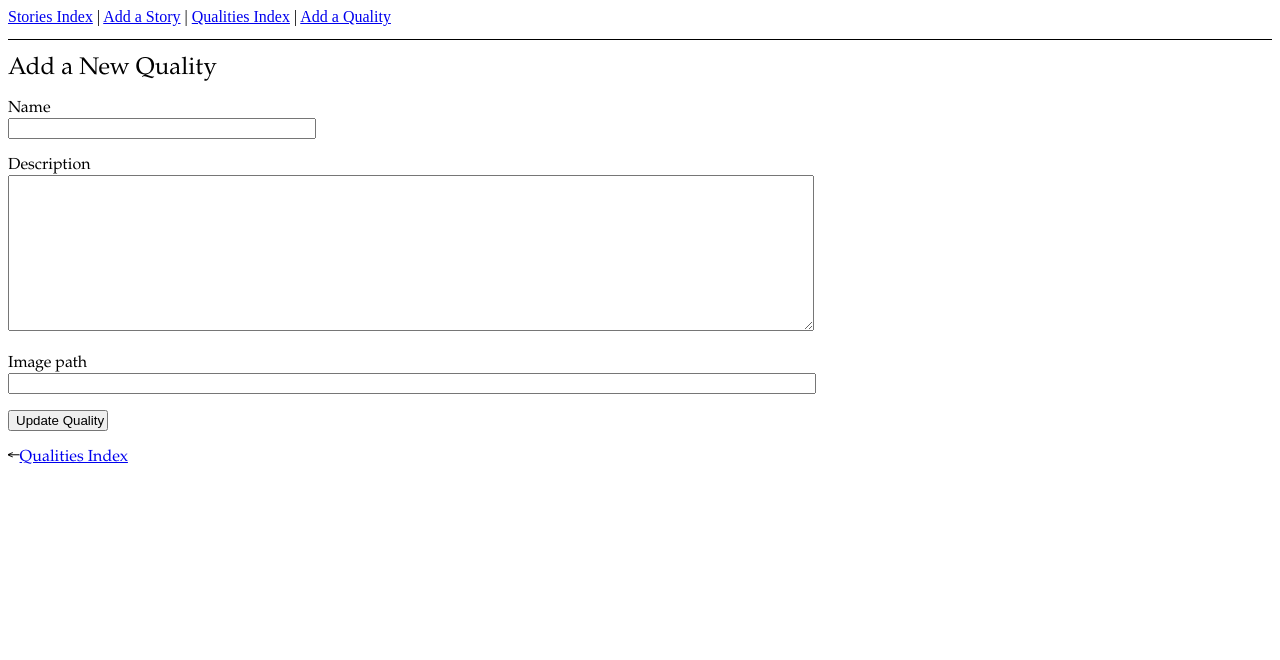
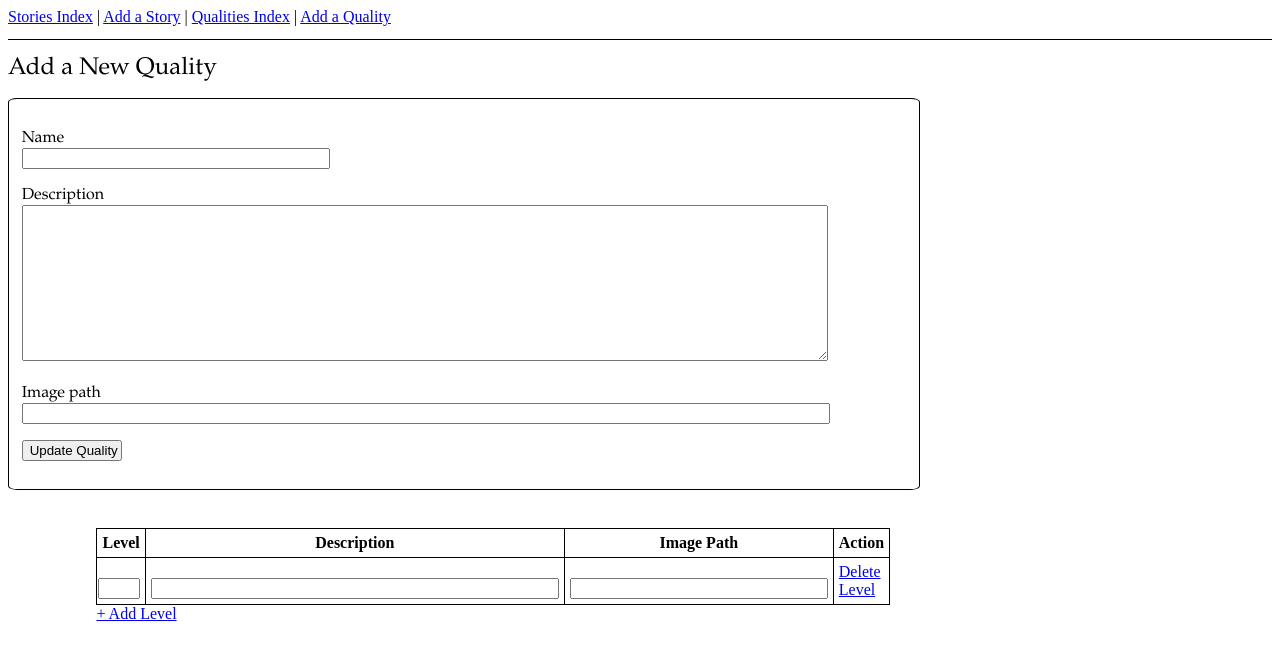
Before and after one commit to julianazhu/the-last-station, a Rails app: page /qualities/new in a window 1280 px wide. Shown: the top 660 px of the page. Run offline with Rails 7, Linux system fonts and the light colour scheme; style sheets or scripts are compiled from the project's sources; some libraries are stand-ins or nearby versions.

Commit message:
added levels to qualities

```diff
--- a/app/assets/stylesheets/application.css
+++ b/app/assets/stylesheets/application.css
@@ -44,7 +44,7 @@ label {
 }
 
 input {
-  width: 100%;
+  width:98%;
 }
 
 select {
@@ -53,7 +53,7 @@ select {
 
 textarea {
   height: 150px;
-  width: 100%;
+  width: 98%;
   min-width: 330px;
 }
 
--- a/app/assets/stylesheets/qualities.css.scss
+++ b/app/assets/stylesheets/qualities.css.scss
@@ -17,3 +17,39 @@
 #quality_submit_button{
   max-width:100px;
 }
+
+#quality_form_wrapper{
+  float:left;
+  border: 1px solid #000000;
+  border-radius: 1%;
+  padding: 1%;
+  width: 70%;
+  margin-bottom: 3%;
+}
+
+#level_form_wrapper{
+  margin-left:5%;
+  padding:2%;
+}
+
+#level_form_wrapper{
+  margin-left:5%;
+  padding:2%;
+
+  td{
+    width:10px;
+  }
+}
+
+#quality_levels_attributes_0_amount{
+  float:right;
+  width:90%;
+}
+
+#quality_levels_attributes_0_image_path{
+  width: 250px;
+}
+
+#quality_levels_attributes_0_description{
+  width: 400px;
+}
--- a/app/controllers/qualities_controller.rb
+++ b/app/controllers/qualities_controller.rb
@@ -10,6 +10,7 @@ class QualitiesController < ApplicationController
 
   def new
     @quality = Quality.new
+    @quality.levels.build
   end
 
   def edit
@@ -23,7 +24,7 @@ class QualitiesController < ApplicationController
     else
     @quality = Quality.new(quality_params)
       if  @quality.save
-        redirect_to @quality
+        redirect_to qualities_path
       else
         render 'new'
       end
@@ -49,8 +50,7 @@ class QualitiesController < ApplicationController
 
   private
   def quality_params
-    params.require(:quality).permit(:name,
-                                    :description,
-                                    :image_path)
+    params.require(:quality).permit(:name, :description, :image_path,
+                                    levels_attributes:[ :id, :quality_id, :amount, :description, :image_path, :_destroy])
   end
 end
--- a/app/models/quality.rb
+++ b/app/models/quality.rb
@@ -1,6 +1,10 @@
 class Quality < ActiveRecord::Base
   has_many :requirements, :dependent => :destroy
   has_many :stats, :dependent => :destroy
+  has_many :levels, :dependent => :destroy
+  accepts_nested_attributes_for :levels,
+                                :reject_if => :all_blank,
+                                :allow_destroy => true
   delegate :name, to: :requirements, prefix: true #Not entirely sure this is necessary. Maybe delete.
   validates :name,
             presence: true,
--- /dev/null
+++ b/app/views/qualities/_level_fields.html.erb
@@ -0,0 +1,14 @@
+<tr class="level_fields">
+  <td>
+    <%= f.text_field :amount %>
+  </td>
+  <td>
+    <%= f.text_field :description %>
+  </td>
+  <td>
+    <%= f.text_field :image_path %>
+  </td>
+  <td>
+    <%= link_to_remove_association('Delete Level', f, {wrapper_class: 'level_fields'}) %>
+  </td>
+</tr>
--- a/app/views/qualities/_qualityform.html.erb
+++ b/app/views/qualities/_qualityform.html.erb
@@ -1,4 +1,5 @@
 <%= form_for @quality do |quality| %>
+  <div id="quality_form_wrapper">
     <%= render 'qualityformerrors' %>
     <p>
       <%= quality.label :name %>
@@ -15,6 +16,19 @@
     <p>
       <%= quality.submit "Update Quality", :id => "quality_submit_button" %>
     </p>
+  </div>
+  <div id="level_form_wrapper">
+    <table class="levels_table">
+      <tr>
+        <th>Level</th>
+        <th>Description</th>
+        <th>Image Path</th>
+        <th>Action</th>
+      </tr>
+      <%= quality.fields_for :levels do |f| %>
+        <%= render 'level_fields', :f => f %>
       <% end %>
-
-<p>&#8592;<%= link_to "Qualities Index", qualities_path %></p>
+    </table>
+  <%= link_to_add_association "+ Add Level", quality, :levels, 'data-association-insertion-node' => ".levels_table", 'data-association-insertion-method' => "append" %>
+  </div>
+<% end %>
--- /dev/null
+++ b/db/migrate/20150502051353_change_description_format_in_levels.rb
@@ -0,0 +1,5 @@
+class ChangeDescriptionFormatInLevels < ActiveRecord::Migration
+  def change
+    change_column :levels, :description, :string
+  end
+end
```
Also changed, not shown: app/models/level.rb (added, +13 -0 lines), db/migrate/20150427040343_create_levels.rb (added, +13 -0 lines), test/fixtures/levels.yml (added, +15 -0 lines), test/models/level_test.rb (added, +7 -0 lines), db/schema.rb, 1 other file. Lines whose indentation alone changed are shown as unchanged.
